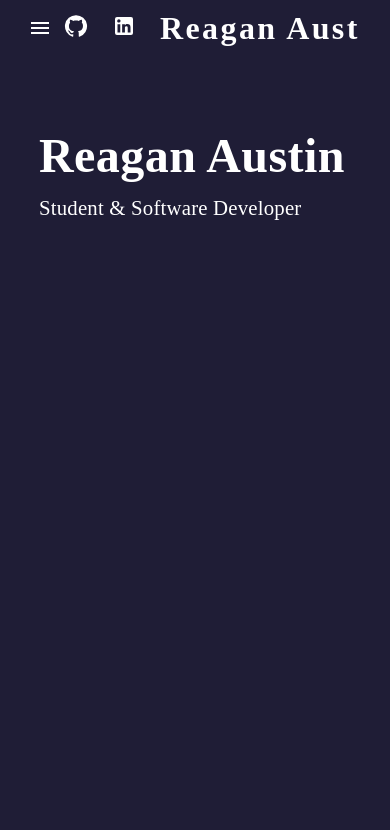
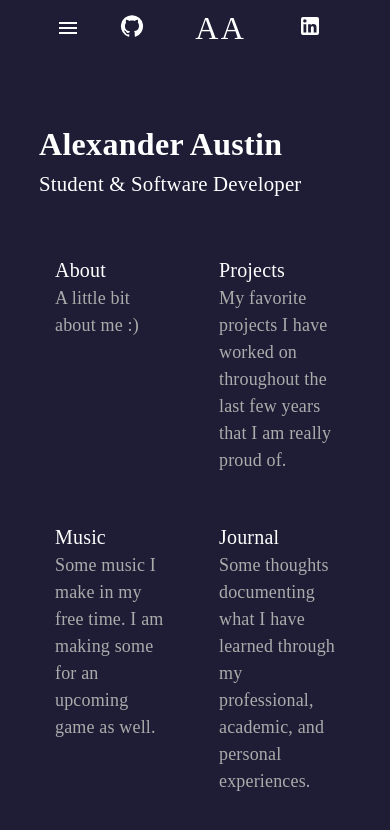
Before and after one commit to raustin9/portfolio-site, a Next.js app: page / in a window 390 px wide. Shown: the top 830 px of the page. Built offline with nearby package versions, Linux system fonts and the light colour scheme.

Commit message:
improve mobile styling

```diff
--- a/src/app/about/page.tsx
+++ b/src/app/about/page.tsx
@@ -45,7 +45,7 @@ export default function AboutPage() {
             fontFamily: 'serif',
             color: '#ffffff',
             fontSize: '1.2rem',
-            width: '40%',
+            width: { xs: '80%', sm: '50%', lg: '40%' },
           }}
         >
           I am a programmer, software developer, and student and the Univeristy of Tennessee - Knoxville!
@@ -64,7 +64,7 @@ export default function AboutPage() {
             fontFamily: 'serif',
             color: '#ffffff',
             fontSize: '1.2rem',
-            width: '40%',
+            width: { xs: '80%', sm: '50%', lg: '40%' },
           }}
         >
           Much of my recent work has been in compilers and game engines, but I still write all kinds of software. I have written many web applications, and I also teach web development for the club <Link target='_blank' href={'https://utk.hack4impact.org/'} style={{textDecoration: 'underline', color: 'cyan'}}>Hack4Impact</Link>.
@@ -77,7 +77,7 @@ export default function AboutPage() {
             fontFamily: 'serif',
             color: '#ffffff',
             fontSize: '1.2rem',
-            width: '40%',
+            width: { xs: '80%', sm: '50%', lg: '40%' },
           }}
         >
           Check out my projects on my <Link target='_blank' href={'https://github.com/raustin9'} style={{textDecoration: 'underline', color: '#6cc644'}}>GitHub</Link>!
--- a/src/app/page.tsx
+++ b/src/app/page.tsx
@@ -28,18 +28,18 @@ export default function Home() {
         >
           <Typography
             sx={{
-              fontFamily: 'initial',
-              fontSize: '3rem',
+              fontFamily: 'serif',
+              fontSize: { xs: '2rem', sm: '2.3rem', md: '3rem'},
               color: 'white',
               fontWeight: 600,
               // textDecoration: 'underline'
             }}
           >
-            Reagan Austin
+            Alexander Austin
           </Typography>
           <Typography
             sx={{
-              fontFamily: 'initial',
+              fontFamily: 'serif',
               fontSize: '1.3rem',
               color: 'white',
             }}
@@ -52,7 +52,7 @@ export default function Home() {
             sx={{
               mt: 3,
               display: {
-                xs: 'none',
+                // xs: 'none',
                 sm: 'inherit',
               }
             }}>
@@ -75,15 +75,17 @@ export default function Home() {
                   <Typography sx={{
                     fontSize: 20,
                     color: 'white',
-                    fontFamily: 'initial',
+                    fontFamily: 'serif',
+                    width: '100%',
+                    textAlign: { xs: 'left', sm: 'center', md: 'center' },
                   }}>
                     About
                   </Typography>
                   <Typography sx={{
-                    fontSize: 16,
+                    fontSize: 18,
                     color: '#ababab',
-                    fontFamily: 'initial',
-                    textAlign: 'center'
+                    fontFamily: 'serif',
+                    textAlign: { xs: 'left', md: 'center' }
                   }}>
                     A little bit about me :)
                   </Typography>
@@ -109,15 +111,17 @@ export default function Home() {
                   <Typography sx={{
                     fontSize: 20,
                     color: 'white',
-                    fontFamily: 'initial',
+                    fontFamily: 'serif',
+                    textAlign: { xs: 'left', sm: 'center', md: 'center' },
+                    width: '100%'
                   }}>
                     Projects
                   </Typography>
                   <Typography sx={{
-                    fontSize: 16,
+                    fontSize: 18,
                     color: '#ababab',
-                    fontFamily: 'initial',
-                    textAlign: 'center'
+                    fontFamily: 'serif',
+                    textAlign: { xs: 'left', md: 'center' }
                   }}>
                     My favorite projects I have worked on throughout the last few years that I am really proud of.
                   </Typography>
@@ -143,15 +147,17 @@ export default function Home() {
                   <Typography sx={{
                     fontSize: 20,
                     color: 'white',
-                    fontFamily: 'initial',
+                    fontFamily: 'serif',
+                    textAlign: { xs: 'left', sm: 'center', md: 'center' },
+                    width: '100%'
                   }}>
                     Music
                   </Typography>
                   <Typography sx={{
-                    fontSize: 16,
+                    fontSize: 18,
                     color: '#ababab',
-                    fontFamily: 'initial',
-                    textAlign: 'center'
+                    fontFamily: 'serif',
+                    textAlign: { xs: 'left', md: 'center' }
                   }}>
                     Some music I make in my free time. I am making some for an upcoming game as well.
                   </Typography>
@@ -177,15 +183,17 @@ export default function Home() {
                   <Typography sx={{
                     fontSize: 20,
                     color: 'white',
-                    fontFamily: 'initial',
+                    fontFamily: 'serif',
+                    width: '100%',
+                    textAlign: { xs: 'left', sm: 'center', md: 'center' },
                   }}>
                     Journal
                   </Typography>
                   <Typography sx={{
-                    fontSize: 16,
+                    fontSize: 18,
                     color: '#ababab',
-                    fontFamily: 'initial',
-                    textAlign: 'center'
+                    fontFamily: 'serif',
+                    textAlign: { xs: 'left', md: 'center' }
                   }}>
                     Some thoughts documenting what I have learned through my professional, academic, and personal experiences.
                   </Typography>
--- a/src/components/ProjectItem/index.tsx
+++ b/src/components/ProjectItem/index.tsx
@@ -54,7 +54,8 @@ export default function ProjectItem(params: props) {
             flexGrow: 1,
             fontFamily: 'serif',
             fontWeight: 500,
-            letterSpacing: '0.05rem',
+            fontSize: { xs: '0.8rem', md: '2rem' },
+            letterSpacing: { xs: '',  sm: '0.05rem' },
           }}
         >{params.name}</Typography>
         {
@@ -65,7 +66,7 @@ export default function ProjectItem(params: props) {
               sx={{
                 // color: '#dddddd',
                 color: `${colors[index % colors.length]}`,
-                fontSize: '1rem',
+                fontSize:  { md: '1rem', xs: '0.7rem' },
                 fontFamily: 'serif',
                 mr: 1,
               }}
--- a/src/components/TitleBar/index.tsx
+++ b/src/components/TitleBar/index.tsx
@@ -67,7 +67,12 @@ export default function TitleBar(params: props) {
           sx={{
           }}
         >
-          <Toolbar disableGutters>
+          <Toolbar disableGutters
+            sx={{
+              display: {xs: 'flex'},
+              justifyContent: { xs: 'space-evenly', sm: ''}
+            }}
+          >
             <Typography
               variant="h5"
               noWrap
@@ -84,10 +89,13 @@ export default function TitleBar(params: props) {
                 textDecoration: 'none',
               }}
             >
-              R
+              A
             </Typography>
 
-            <Box sx={{ flexGrow: 1, display: { xs: 'flex', md: 'none' } }}>
+            <Box sx={{
+              flexGrow: 0,
+              display: { xs: 'flex', md: 'none' },
+            }}>
               <IconButton
                 size="large"
                 aria-label="account of current user"
@@ -146,6 +154,25 @@ export default function TitleBar(params: props) {
                 }}
               />
             </Link>
+            <Typography
+              variant="h5"
+              noWrap
+              component="a"
+              href="/"
+              sx={{
+                mr: 3,
+                display: { xs: 'flex', sm: 'none', lg: 'none', md: 'none' },
+                // flexGrow: 1,
+                fontFamily: 'serif',
+                fontSize: '2rem',
+                fontWeight: 500,
+                letterSpacing: '.15rem',
+                color: 'inherit',
+                textDecoration: 'none',
+              }}
+            >
+              AA
+            </Typography>
             <Link target="_blank" href="https://www.linkedin.com/in/ralexaustin9/" style={{textDecoration: 'none', color: 'white'}}>
               <LinkedInIcon
                 sx={{
@@ -165,9 +192,9 @@ export default function TitleBar(params: props) {
               component="a"
               href="/"
               sx={{
-                mr: 2,
-                display: { xs: 'flex', md: 'none' },
-                flexGrow: 1,
+                // mr: 2,
+                display: { sm: 'flex', xs: 'none',  md: 'none' },
+                flexGrow: 3,
                 fontFamily: 'serif',
                 fontSize: '2rem',
                 fontWeight: 700,
@@ -176,7 +203,7 @@ export default function TitleBar(params: props) {
                 textDecoration: 'none',
               }}
             >
-              Reagan Austin
+              Alexander Austin
             </Typography>
             <Box sx={{ flexGrow: 1, display: { xs: 'none', md: 'flex' } }}>
               {items.map((item) => (
```
